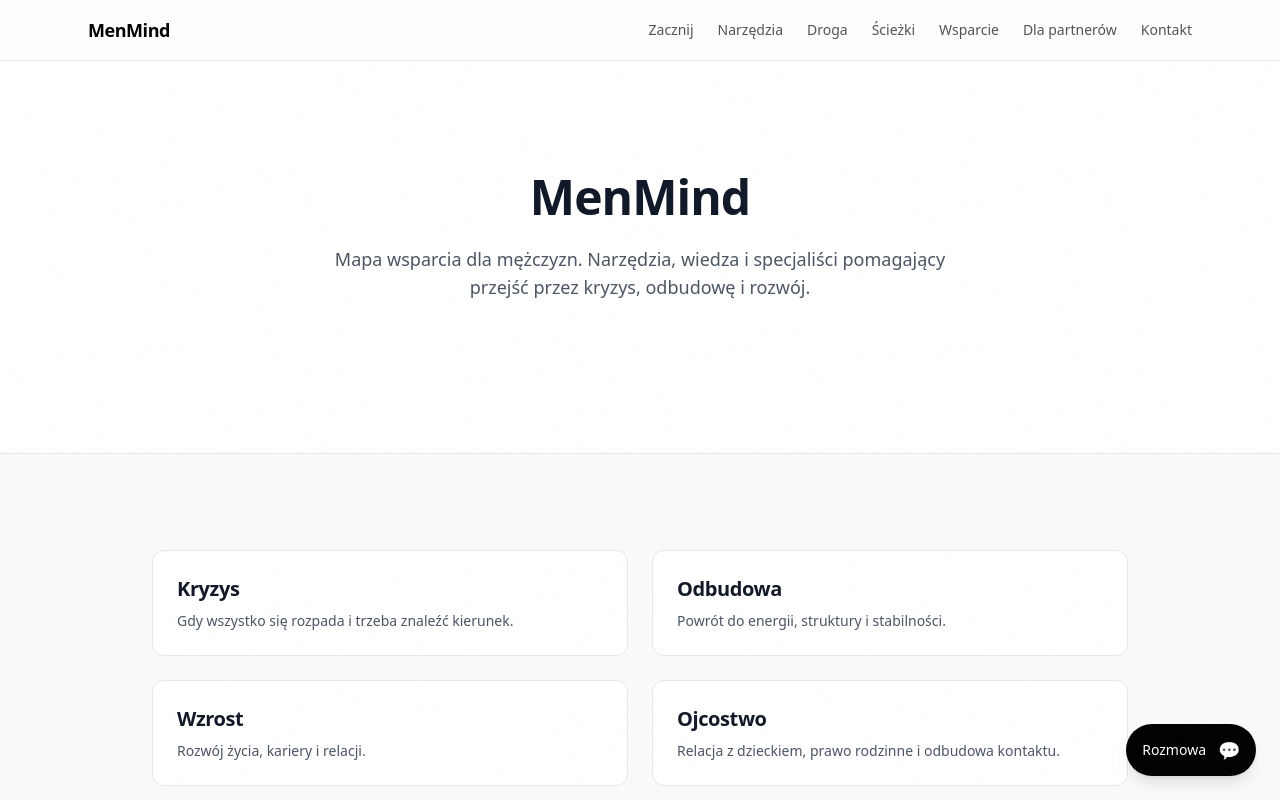
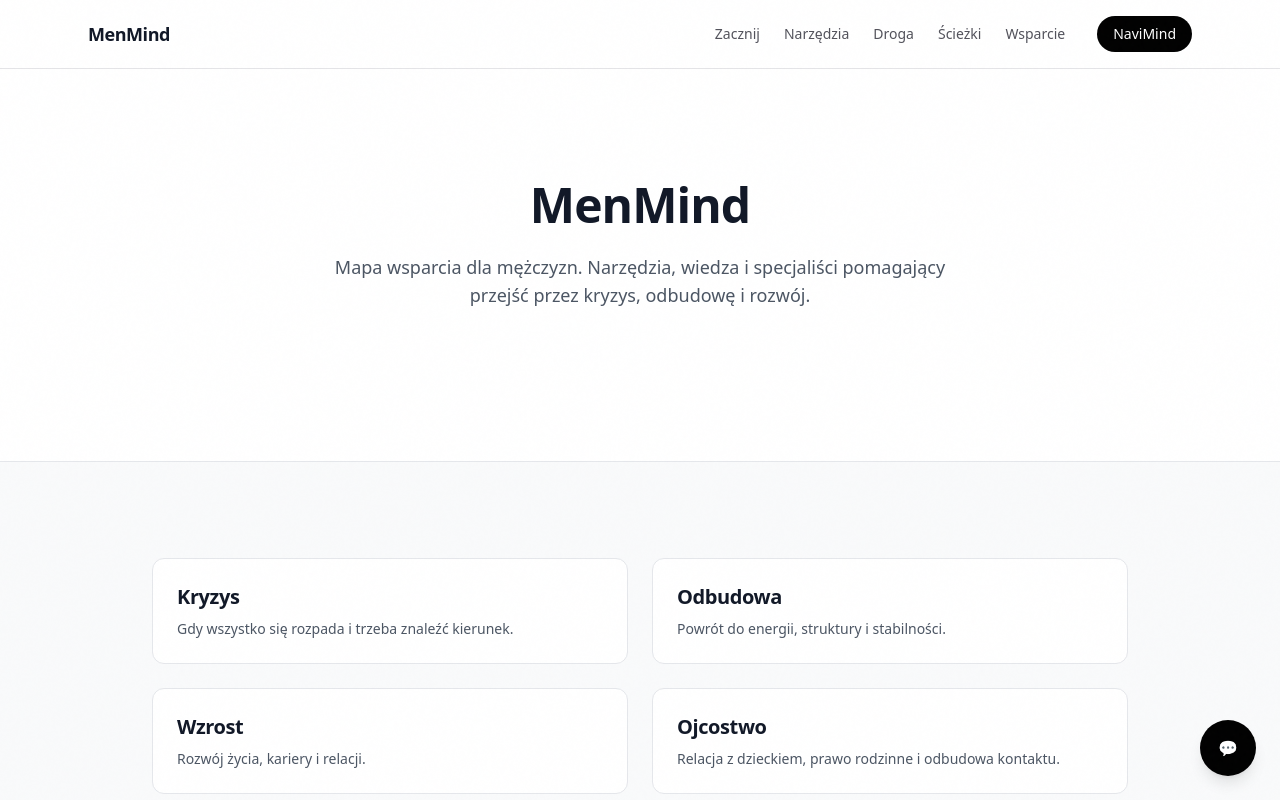
Before and after one commit to wisnialeszno89/menmind-web, a Next.js app: page / in a window 1280 px wide. Shown: the top 800 px of the page. Built offline with nearby package versions, Linux system fonts and the light colour scheme.

Commit message:
ui: add NaviMind to header, modern chat bubble, remove contact page

```diff
--- a/src/app/kontakt/page.tsx
+++ /dev/null
@@ -1,196 +0,0 @@
-"use client";
-
-import { useState } from "react";
-import Link from "next/link";
-
-export default function ContactPL() {
-  const action = process.env.NEXT_PUBLIC_CONTACT_FORM_ACTION_PL ?? "";
-  const [sent, setSent] = useState(false);
-  const [error, setError] = useState<string | null>(null);
-
-  return (
-    <main className="min-h-screen px-6 py-16">
-      <div className="mx-auto max-w-3xl">
-        <p className="text-sm text-zinc-400">MenMind · kontakt</p>
-
-        <h1 className="mt-3 text-4xl font-semibold tracking-tight">Kontakt</h1>
-
-        <p className="mt-4 text-zinc-300 leading-relaxed">
-          Napisz do nas — krótko i konkretnie. Odpowiadamy zwykle w 24–72h.
-        </p>
-
-        <section className="mt-8 rounded-2xl border border-zinc-800/70 bg-zinc-900/40 p-6 shadow-lg shadow-black/20 backdrop-blur">
-          <div className="mb-6 rounded-2xl border border-zinc-800/70 bg-zinc-950/30 p-5">
-            <p className="text-sm text-zinc-400">Mail ogólny:</p>
-            <p className="mt-1 text-sm font-semibold text-zinc-100">
-              kontakt.menmind@gmail.com
-            </p>
-            <p className="mt-2 text-xs text-zinc-500">
-              (Tak, to naprawdę działa. Nie, nie trzeba wysyłać gołębia 🕊️)
-            </p>
-          </div>
-
-          {!action ? (
-            <div className="rounded-2xl border border-zinc-800/70 bg-zinc-950/30 p-5">
-              <p className="text-sm text-zinc-200 font-semibold">
-                Formularz kontaktowy nie jest jeszcze podpięty.
-              </p>
-              <p className="mt-2 text-sm text-zinc-500">
-                Ustaw{" "}
-                <span className="text-zinc-200 font-medium">
-                  NEXT_PUBLIC_CONTACT_FORM_ACTION_PL
-                </span>{" "}
-                w <span className="text-zinc-200 font-medium">Vercel</span> lub{" "}
-                <span className="text-zinc-200 font-medium">.env.local</span>.
-              </p>
-
-              <div className="mt-5 flex flex-wrap gap-3">
-                <Link
-                  href="/"
-                  className="inline-flex items-center justify-center rounded-xl bg-zinc-800/60 px-4 py-2 text-sm font-semibold text-zinc-200 ring-1 ring-zinc-700 hover:bg-zinc-800 transition"
-                >
-                  ← Wróć
-                </Link>
-              </div>
-            </div>
-          ) : sent ? (
-            <div className="rounded-2xl border border-zinc-800/70 bg-zinc-950/30 p-6">
-              <h3 className="text-lg font-semibold text-zinc-100">
-                Dzięki — wiadomość wysłana ✅
-              </h3>
-              <p className="mt-2 text-sm text-zinc-400 leading-relaxed">
-                Jeśli trzeba będzie doprecyzować temat, odezwiemy się mailowo.
-              </p>
-
-              <div className="mt-6 flex flex-wrap gap-3">
-                <Link
-                  href="/"
-                  className="inline-flex items-center justify-center rounded-xl bg-zinc-800/60 px-5 py-2 text-sm font-semibold text-zinc-200 ring-1 ring-zinc-700 hover:bg-zinc-800 transition"
-                >
-                  ← Wróć na start
-                </Link>
-
-                <Link
-                  href="/navimind?state=contact"
-                  className="inline-flex items-center justify-center rounded-xl bg-cyan-500/15 px-5 py-2 text-sm font-semibold text-cyan-200 ring-1 ring-cyan-400/20 hover:bg-cyan-500/20 transition"
-                >
-                  Porozmawiaj w czacie →
-                </Link>
-              </div>
-            </div>
-          ) : (
-            <form
-              action={action}
-              method="POST"
-              className="grid grid-cols-1 gap-4"
-              onSubmit={() => {
-                setError(null);
-                setSent(true);
-              }}
-            >
-              {/* Formspree extras */}
-              <input
-                type="hidden"
-                name="_redirect"
-                value="https://menmind.app/thanks"
-              />
-              <input
-                type="hidden"
-                name="_subject"
-                value="MenMind — kontakt (PL)"
-              />
-
-              {/* Honeypot anti-spam */}
-              <input type="text" name="_gotcha" className="hidden" />
-
-              {/* Meta */}
-              <input
-                type="hidden"
-                name="source"
-                value="menmind.app/kontakt (PL)"
-              />
-              <input type="hidden" name="language" value="pl" />
-
-              <div className="grid grid-cols-1 sm:grid-cols-2 gap-4">
-                <Field label="Imię" name="name" required />
-                <Field label="Email" name="email" type="email" required />
-              </div>
-
-              <Field
-                label="Wiadomość"
-                name="message"
-                textarea
-                required
-                placeholder="Np. Chcę zaproponować współpracę / mam pytanie o X / problem z Y..."
-              />
-
-              {error ? (
-                <p className="text-sm text-red-300">{error}</p>
-              ) : null}
-
-              <div className="mt-2 flex flex-wrap gap-3">
-                <button
-                  type="submit"
-                  className="inline-flex items-center justify-center rounded-xl bg-cyan-500/15 px-5 py-2 text-sm font-semibold text-cyan-200 ring-1 ring-cyan-400/20 hover:bg-cyan-500/20 transition"
-                >
-                  Wyślij →
-                </button>
-
-                <Link
-                  href="/"
-                  className="inline-flex items-center justify-center rounded-xl bg-zinc-800/60 px-5 py-2 text-sm font-semibold text-zinc-200 ring-1 ring-zinc-700 hover:bg-zinc-800 transition"
-                >
-                  ← Wróć
-                </Link>
-              </div>
-
-              <p className="mt-3 text-xs text-zinc-500">
-                Wysyłając wiadomość, zgadzasz się na kontakt zwrotny mailowo.
-              </p>
-            </form>
-          )}
-        </section>
-      </div>
-    </main>
-  );
-}
-
-function Field({
-  label,
-  name,
-  type = "text",
-  required = false,
-  textarea = false,
-  placeholder,
-}: {
-  label: string;
-  name: string;
-  type?: string;
-  required?: boolean;
-  textarea?: boolean;
-  placeholder?: string;
-}) {
-  return (
-    <label className="block">
-      <span className="text-sm font-medium text-zinc-200">{label}</span>
-
-      {textarea ? (
-        <textarea
-          name={name}
-          required={required}
-          placeholder={placeholder}
-          rows={5}
-          className="mt-2 w-full rounded-xl border border-zinc-800/70 bg-zinc-950/30 px-4 py-3 text-sm text-zinc-200 placeholder:text-zinc-500 outline-none focus:ring-2 focus:ring-cyan-500/20"
-        />
-      ) : (
-        <input
-          type={type}
-          name={name}
-          required={required}
-          placeholder={placeholder}
-          className="mt-2 w-full rounded-xl border border-zinc-800/70 bg-zinc-950/30 px-4 py-3 text-sm text-zinc-200 placeholder:text-zinc-500 outline-none focus:ring-2 focus:ring-cyan-500/20"
-        />
-      )}
-    </label>
-  );
-}
--- a/src/app/layout.tsx
+++ b/src/app/layout.tsx
@@ -1,6 +1,7 @@
 import Header from "../components/layout/Header"
 import Footer from "../components/layout/Footer"
 import NaviMindButton from "../components/NaviMindButton"
+import NavimindCornerButton from "../components/NavimindCornerButton"
 
 import "./globals.css"
 
@@ -19,17 +20,17 @@ export default function RootLayout({
 
     <html lang="pl">
 
-      <body className="bg-gray-50">
+      <body>
 
-        <Header />
+<Header />
 
-        {children}
+{children}
 
-        <Footer />
+<Footer />
 
-        <NaviMindButton />
+<NavimindCornerButton />
 
-      </body>
+</body>
 
     </html>
 
--- a/src/components/NavimindCornerButton.tsx
+++ b/src/components/NavimindCornerButton.tsx
@@ -1,28 +1,37 @@
-"use client";
+"use client"
 
-import Link from "next/link";
-import { MessageCircle } from "lucide-react";
+import Link from "next/link"
 
 export default function NavimindCornerButton() {
+
   return (
-    <div className="fixed bottom-5 right-5 z-[60]">
-      <Link
-        href="https://navimind.app"
-        target="_blank"
-        rel="noopener noreferrer"
-        aria-label="Open Navimind.app"
-        title="Navimind.app"
-        className="group inline-flex items-center gap-2 rounded-full border border-zinc-800/70 bg-zinc-950/70 px-4 py-3 shadow-lg shadow-black/30 backdrop-blur transition hover:bg-zinc-900/80 hover:border-zinc-700/70 hover:-translate-y-[1px]"
-      >
-        <span className="inline-flex h-9 w-9 items-center justify-center rounded-full bg-cyan-500/15 ring-1 ring-cyan-400/20">
-          <MessageCircle className="text-cyan-200" size={18} />
-        </span>
 
-        {/* Tekst pokazuje się dopiero na hover (desktop), na mobile zostaje sama ikonka */}
-        <span className="hidden sm:inline text-sm font-semibold text-zinc-100 group-hover:text-cyan-200 transition">
-          Navimind.app
-        </span>
-      </Link>
-    </div>
-  );
+    <Link
+      href="/navimind"
+      className="
+      fixed
+      bottom-6
+      right-6
+      w-14
+      h-14
+      rounded-full
+      bg-black
+      text-white
+      flex
+      items-center
+      justify-center
+      shadow-lg
+      hover:scale-105
+      transition
+      z-50
+      "
+      aria-label="Rozmowa NaviMind"
+    >
+
+      💬
+
+    </Link>
+
+  )
+
 }
--- a/src/components/layout/Header.tsx
+++ b/src/components/layout/Header.tsx
@@ -1,8 +1,10 @@
 import Link from "next/link";
 
 export default function Header() {
+
   return (
-    <header className="sticky top-0 z-50 border-b border-neutral-200 bg-white/80 backdrop-blur">
+
+    <header className="border-b border-zinc-200 bg-white">
 
       <div className="mx-auto max-w-6xl px-6 py-4 flex items-center justify-between">
 
@@ -10,18 +12,19 @@ export default function Header() {
 
         <Link
           href="/"
-          className="font-semibold tracking-tight text-lg text-black"
+          className="font-semibold tracking-tight text-lg"
         >
           MenMind
         </Link>
 
+
         {/* NAV */}
 
-        <nav className="flex items-center gap-6 text-sm text-neutral-600">
+        <nav className="flex items-center gap-6 text-sm text-zinc-600">
 
           <Link
             href="/zacznij"
-            className="font-medium hover:text-black transition"
+            className="hover:text-black transition"
           >
             Zacznij
           </Link>
@@ -54,18 +57,14 @@ export default function Header() {
             Wsparcie
           </Link>
 
-          <Link
-            href="/dla-partnerow"
-            className="hover:text-black transition"
-          >
-            Dla partnerów
-          </Link>
+
+          {/* NAVIMIND */}
 
           <Link
-            href="/kontakt"
-            className="hover:text-black transition"
+            href="/navimind"
+            className="ml-2 px-4 py-2 rounded-full bg-black text-white font-medium hover:opacity-90 transition"
           >
-            Kontakt
+            NaviMind
           </Link>
 
         </nav>
@@ -73,5 +72,7 @@ export default function Header() {
       </div>
 
     </header>
+
   );
+
 }
```
